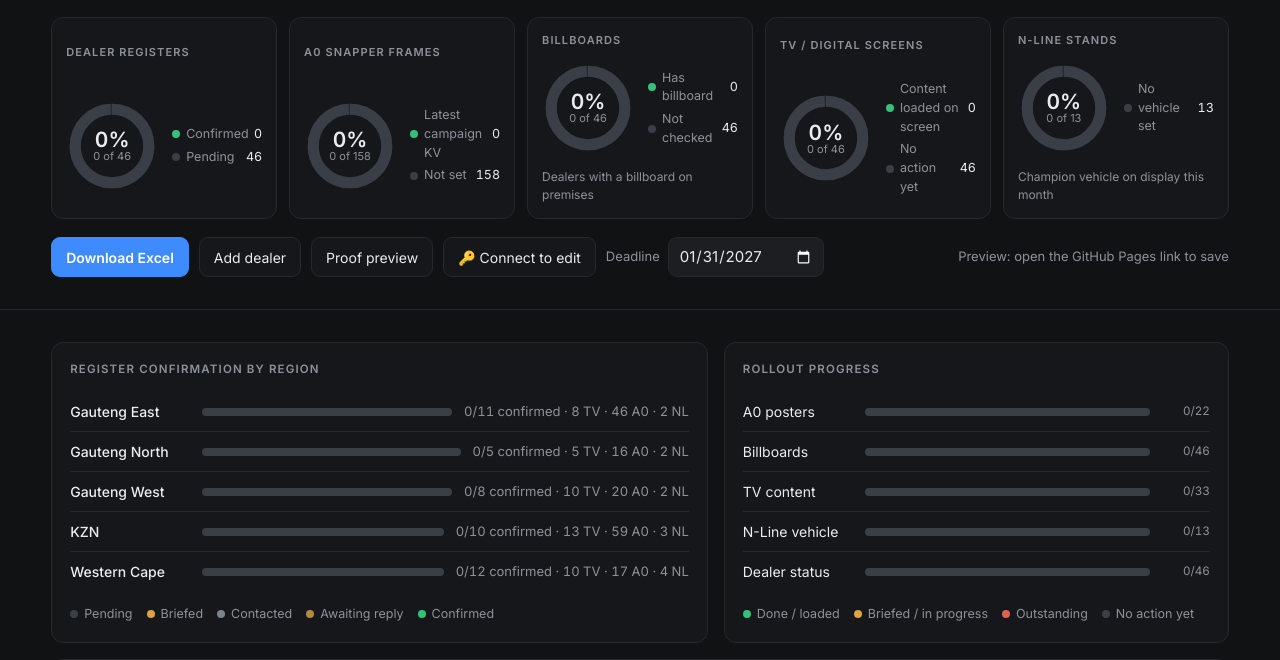
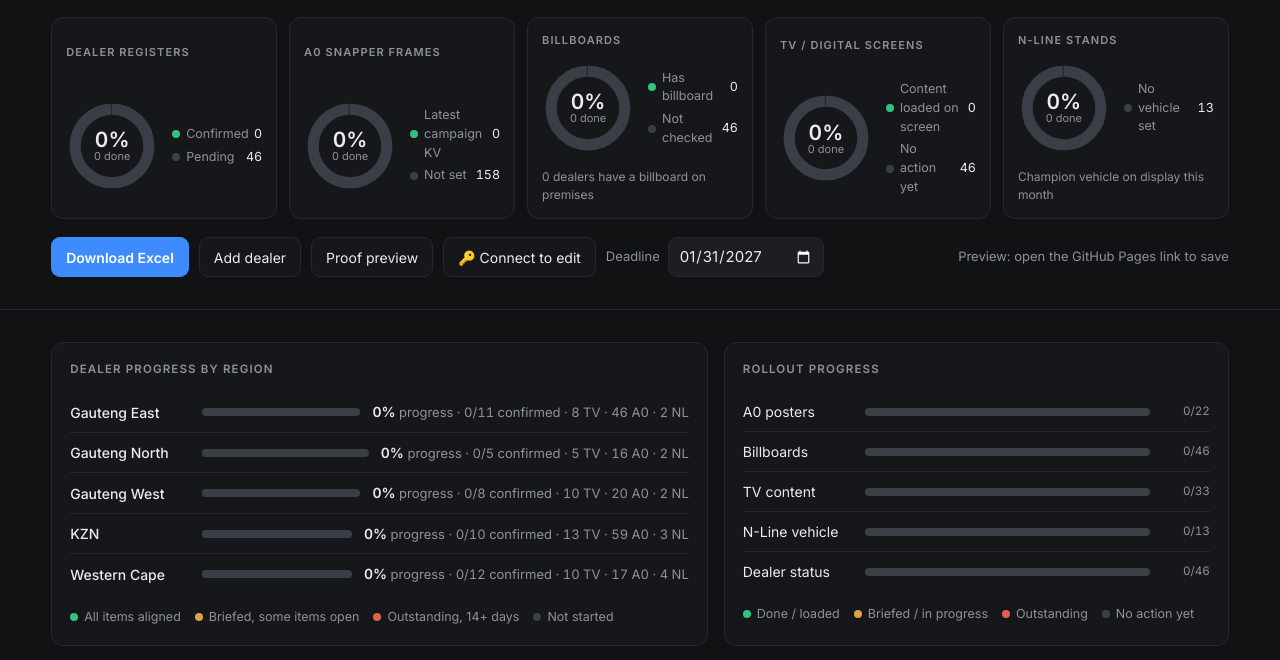
Before and after one commit to AwsomeAubs/dealer-asset-tracker, a plain HTML site: page index.html in a window 1280 px wide. Shown: the part 134-794 px from the top of the page. Drawn offline with nearby package versions, Linux system fonts and the light colour scheme.

Commit message:
Progress % counts in-progress items; region progress by dealer status; clearer device-save status
Co-Authored-By: Claude Opus 5.5 <noreply@anthropic.com>
Claude-Session: https://claude.ai/code/session_01XCnzya9KyAd5vGX9NQ2YD1

```diff
--- a/index.html
+++ b/index.html
@@ -27,7 +27,7 @@ h1{font-size:clamp(22px,2.4vw,28px);line-height:1.15;margin:0 0 6px;font-weight:
 .dn{background:var(--card);border:1px solid var(--line);border-radius:12px;padding:14px;display:grid;grid-template-columns:92px minmax(0,1fr);gap:14px;align-items:center}
 .dn h3{grid-column:1/-1;margin:0;font-size:11px;font-weight:600;color:var(--mut);text-transform:uppercase;letter-spacing:.1em}
 .ring{position:relative;width:92px;height:92px}.ring svg{width:100%;height:100%;transform:rotate(-90deg)}
-.ring div{position:absolute;inset:0;display:grid;place-content:center;text-align:center;line-height:1.05}.ring b{font-size:21px;font-weight:600;font-variant-numeric:tabular-nums}.ring small{font-size:11px;color:var(--mut)}
+.ring div{position:absolute;inset:0;display:grid;place-content:center;text-align:center;line-height:1.05}.ring small+small{font-size:10px}.ring b{font-size:21px;font-weight:600;font-variant-numeric:tabular-nums}.ring small{font-size:11px;color:var(--mut)}
 .dl{list-style:none;margin:0;padding:0;font-size:12.5px;color:var(--mut)}.dl li{display:flex;align-items:center;gap:6px;padding:2px 0}.dl i{flex:none;width:8px;height:8px;border-radius:99px}.dl span{flex:1}.dl em{font-style:normal;color:var(--ink);font-variant-numeric:tabular-nums}
 .dnote{grid-column:1/-1;font-size:12px;color:var(--mut);margin:0}
 @media(prefers-reduced-motion:no-preference){.ring circle{transition:stroke-dasharray .6s ease,stroke-dashoffset .6s ease}}
@@ -147,7 +147,7 @@ dialog::backdrop{background:#000000b3;backdrop-filter:blur(3px)}
 <main class="band"><div class="wrap">
  <div class="two">
   <section class="panel">
-   <h2><span data-lab="h-region">Register confirmation by region</span></h2>
+   <h2><span data-lab="h-region">Dealer progress by region</span></h2>
    <div id="regions"></div>
    <div class="legend" id="legend"></div>
   </section>
@@ -248,6 +248,7 @@ function items(d){const it=[['reg',d.reg==='Confirmed']];
  if((+d.a0||0)>0)it.push(['a0',d.a0Type===KV]);
  it.push(['bb',['Yes','No','No plan'].includes(d.bbHas)]);
  if((+d.nline||0)>0)it.push(['nl',!!d.nlVeh]);return it}
+function progress(d){const it=items(d);let s=0;for(const [k,ok] of it){if(ok)s+=1;else{const f={reg:'reg',tv:'tvSt',a0:'a0Type',bb:'bbHas',nl:'nlVeh'}[k];if(cc(f,d)==='c-a')s+=.5}}return it.length?s/it.length:0}
 const started=d=>d.reg!=='Pending'||d.a0Type||d.bbHas||d.tvSt!=='No action yet'||d.nlVeh||d.lastContact;
 const complete=d=>items(d).every(x=>x[1]);
 const overdue=d=>started(d)&&!complete(d)&&(!d.lastContact||d.lastContact<ago(14));
@@ -269,9 +270,9 @@ let F={q:'',r:'',s:'',o:'',od:false,h:''};
 try{Object.assign(F,JSON.parse(sessionStorage.getItem('dbat-f')||'{}'))}catch(e){}
 function saveF(){try{sessionStorage.setItem('dbat-f',JSON.stringify(F))}catch(e){}}
 
-function ring(title,key,cats,tot,ok,note){let off=0;const pct=tot?Math.round(ok/tot*100):0;
+function ring(title,key,cats,tot,ok,note){let off=0;const done=cats.reduce((a,c)=>a+((c[3]??0)===1?c[1]:0),0),prog=cats.reduce((a,c)=>a+((c[3]??0)>0&&(c[3]??0)<1?c[1]:0),0),score=cats.reduce((a,c)=>a+c[1]*(c[3]??0),0),pct=tot?Math.round(score/tot*100):0;
  const arcs=tot?cats.filter(v=>v[1]).map(([l,v,c])=>{const len=v/tot*100,g=Math.max(len-.6,.4),s=`<circle cx="50" cy="50" r="40" fill="none" stroke="${c}" stroke-width="12" pathLength="100" stroke-dasharray="${g} ${100-g}" stroke-dashoffset="${-off}"><title>${esc(l)}: ${v}</title></circle>`;off+=len;return s}).join(''):'';
- return `<div class="dn"><h3 data-lab="dn-${key}" data-def="${esc(title)}"${editMode?' contenteditable="true" spellcheck="false"':''}>${esc(lab('dn-'+key,title))}</h3><div class="ring"><svg viewBox="0 0 100 100" aria-hidden="true"><circle cx="50" cy="50" r="40" fill="none" stroke="${DK}" stroke-width="12"/>${arcs}</svg><div><b>${tot?pct+'%':'–'}</b><small>${ok} of ${tot}</small></div></div>
+ return `<div class="dn"><h3 data-lab="dn-${key}" data-def="${esc(title)}"${editMode?' contenteditable="true" spellcheck="false"':''}>${esc(lab('dn-'+key,title))}</h3><div class="ring"><svg viewBox="0 0 100 100" aria-hidden="true"><circle cx="50" cy="50" r="40" fill="none" stroke="${DK}" stroke-width="12"/>${arcs}</svg><div><b>${tot?pct+'%':'–'}</b><small>${done} done</small>${prog?`<small>${prog} in progress</small>`:''}</div></div>
  <ul class="dl">${cats.filter((v,i)=>v[1]||i===0).map(([l,v,c])=>`<li><i style="background:${c}"></i><span>${esc(l)}</span><em>${v}</em></li>`).join('')}</ul>${note?`<p class="dnote">${esc(note)}</p>`:''}</div>`}
 
 function summary(){
@@ -285,16 +286,16 @@ function summary(){
  const nlTop=Object.entries(D.filter(d=>d.nlVeh&&(+d.nline||0)>0).reduce((m,d)=>(m[d.nlVeh]=(m[d.nlVeh]||0)+(+d.nline||0),m),{})).sort((x,y)=>y[1]-x[1]);
  const nlSet=nlTop.reduce((a,x)=>a+x[1],0);
  $('#donuts').innerHTML=[
-  ring('Dealer registers','reg',REG.slice().reverse().map(s=>[s,D.filter(d=>d.reg===s).length,REGC[s]]),n,conf),
-  ring('A0 snapper frames','a0',[['Latest campaign KV',w('a0',d=>d.a0Type===KV),G],['Other poster content',w('a0',d=>d.a0Type&&d.a0Type!==KV),A],['Not set',w('a0',d=>!d.a0Type),GR]],a0,w('a0',d=>d.a0Type===KV)),
-  ring('Billboards','bb',[['Has billboard',D.filter(d=>d.bbHas==='Yes').length,G],['In progress',D.filter(d=>d.bbHas==='In progress').length,A],['No billboard',D.filter(d=>d.bbHas==='No').length,MID],['No plan',D.filter(d=>d.bbHas==='No plan').length,DK],['Not checked',D.filter(d=>!d.bbHas).length,GR]],n,D.filter(d=>d.bbHas==='Yes').length,'Dealers with a billboard on premises'),
-  ring('TV / digital screens','tv',[['Content loaded on screen',w('screens',d=>d.tvSt===LOADED),G],['Content shared',w('screens',d=>d.tvSt==='Content shared'),'#e0b964'],['Briefed – pending',w('screens',d=>d.tvSt==='Briefed – pending'),A],['No action yet',w('screens',d=>d.tvSt==='No action yet'),GR],['No screen',w('screens',d=>d.tvSt==='No screen'),DK]],tv,w('screens',d=>d.tvSt===LOADED)),
-  ring('N-Line stands','nl',[...nlTop.slice(0,3).map(([v,c],i)=>[v,c,[G,'#2a9d64','#22804f'][i]]),...(nlTop.length>3?[['Other vehicles',nlTop.slice(3).reduce((a,x)=>a+x[1],0),'#1d6b43']]:[]),['No vehicle set',nl-nlSet,GR]],nl,nlSet,'Champion vehicle on display this month')
+  ring('Dealer registers','reg',REG.slice().reverse().map(s=>[s,D.filter(d=>d.reg===s).length,REGC[s],s==='Confirmed'?1:s==='Pending'?0:.5]),n,conf),
+  ring('A0 snapper frames','a0',[['Latest campaign KV',w('a0',d=>d.a0Type===KV),G,1],['Other poster content',w('a0',d=>d.a0Type&&d.a0Type!==KV),A,.5],['Not set',w('a0',d=>!d.a0Type),GR,0]],a0,w('a0',d=>d.a0Type===KV)),
+  ring('Billboards','bb',[['Has billboard',D.filter(d=>d.bbHas==='Yes').length,G,1],['No billboard',D.filter(d=>d.bbHas==='No').length,'#2a9d64',1],['No plan',D.filter(d=>d.bbHas==='No plan').length,'#22804f',1],['In progress',D.filter(d=>d.bbHas==='In progress').length,A,.5],['Not checked',D.filter(d=>!d.bbHas).length,GR,0]],n,0,`${D.filter(d=>d.bbHas==='Yes').length} dealers have a billboard on premises`),
+  ring('TV / digital screens','tv',[['Content loaded on screen',w('screens',d=>d.tvSt===LOADED),G,1],['Content shared',w('screens',d=>d.tvSt==='Content shared'),'#e0b964',.5],['Briefed – pending',w('screens',d=>d.tvSt==='Briefed – pending'),A,.5],['No action yet',w('screens',d=>d.tvSt==='No action yet'),GR,0],['No screen',w('screens',d=>d.tvSt==='No screen'),DK,1]],tv,w('screens',d=>d.tvSt===LOADED)),
+  ring('N-Line stands','nl',[...nlTop.slice(0,3).map(([v,c],i)=>[v,c,[G,'#2a9d64','#22804f'][i],1]),...(nlTop.length>3?[['Other vehicles',nlTop.slice(3).reduce((a,x)=>a+x[1],0),'#1d6b43',1]]:[]),['No vehicle set',nl-nlSet,GR,0]],nl,nlSet,'Champion vehicle on display this month')
  ].join('');
  const regs=[...new Set(D.map(d=>d.region))];
  $('#regions').innerHTML=regs.map(r=>{const g=D.filter(d=>d.region===r),c=g.filter(d=>d.reg==='Confirmed').length;
-  return `<div class="reg" data-r="${esc(r)}" title="Filter to ${esc(r)}"><b>${esc(r)}</b><div class="bar">${REG.slice().reverse().map(s=>{const x=g.filter(d=>d.reg===s).length;return x?`<i style="width:${x/g.length*100}%;background:${REGC[s]}" title="${esc(s)}: ${x}"></i>`:''}).join('')}</div><small>${c}/${g.length} confirmed · ${g.reduce((a,d)=>a+(+d.screens||0),0)} TV · ${g.reduce((a,d)=>a+(+d.a0||0),0)} A0 · ${g.reduce((a,d)=>a+(+d.nline||0),0)} NL</small></div>`}).join('');
- $('#legend').innerHTML=REG.map(s=>`<span><i style="background:${REGC[s]}"></i>${s}</span>`).join('');
+  return `<div class="reg" data-r="${esc(r)}" title="Filter to ${esc(r)}"><b>${esc(r)}</b><div class="bar">${[['g',G,'All items aligned'],['a',A,'Briefed, some items open'],['r',RD,'Outstanding'],['none',GR,'Not started']].map(([k,c,l])=>{const x=g.filter(d=>health(d)[0]===k).length;return x?`<i style="width:${x/g.length*100}%;background:${c}" title="${l}: ${x}"></i>`:''}).join('')}</div><small><b style="color:var(--ink);font-weight:600">${Math.round(g.reduce((a,d)=>a+progress(d),0)/g.length*100)}%</b> progress · ${c}/${g.length} confirmed · ${g.reduce((a,d)=>a+(+d.screens||0),0)} TV · ${g.reduce((a,d)=>a+(+d.a0||0),0)} A0 · ${g.reduce((a,d)=>a+(+d.nline||0),0)} NL</small></div>`}).join('');
+ $('#legend').innerHTML=[[G,'All items aligned'],[A,'Briefed, some items open'],[RD,'Outstanding, 14+ days'],[GR,'Not started']].map(([c,l])=>`<span><i style="background:${c}"></i>${l}</span>`).join('');
  const RW=[['A0 posters',d=>(+d.a0||0)>0,d=>d.a0Type===KV?G:d.a0Type?A:GR,'on latest KV'],['Billboards',()=>true,d=>BBC[d.bbHas]||GR,'decided'],['TV content',d=>(+d.screens||0)>0&&d.tvSt!=='No screen',d=>TVSC[d.tvSt]||GR,'loaded on screen'],['N-Line vehicle',d=>(+d.nline||0)>0,d=>d.nlVeh?G:GR,'vehicle set'],['Dealer status',()=>true,d=>({g:G,a:A,r:RD,none:GR})[health(d)[0]],'fully aligned']];
  const order=[G,'#2a9d64','#e0b964',A,'#b08a3e',MID,RD,DK,GR];
  $('#roll').innerHTML=RW.map(([l,app,col,word])=>{const P=D.filter(app),m=P.length;const cnt={};P.forEach(d=>{const c=col(d);cnt[c]=(cnt[c]||0)+1});const done=cnt[G]||0;
@@ -364,7 +365,7 @@ function applyRO(){const ro=!canEdit();document.body.classList.toggle('ro',ro);$
   if(r){S=migrate(r);base=r.updated||'';all()}
   if(!canEdit()){try{const l=JSON.parse(localStorage.getItem('dbat-local')||'null');if(l&&l.S&&(l.base||'')===base){S=migrate(l.S);all();st('Showing your device-only changes · 🔑 Connect to share')}}catch(e){}}}
  catch(er){if(er.status===401)toast('Your access key was rejected. Reconnect with 🔑')}
- st(canEdit()?(S.updated?'Up to date':'Connected'):'View only · 🔑 Connect to edit')})();
+ if(!$('#save').textContent.startsWith('Showing'))st(canEdit()?(S.updated?'Up to date':'Connected'):'View only · 🔑 Connect to edit')})();
 
 
 /* table edits */
```
